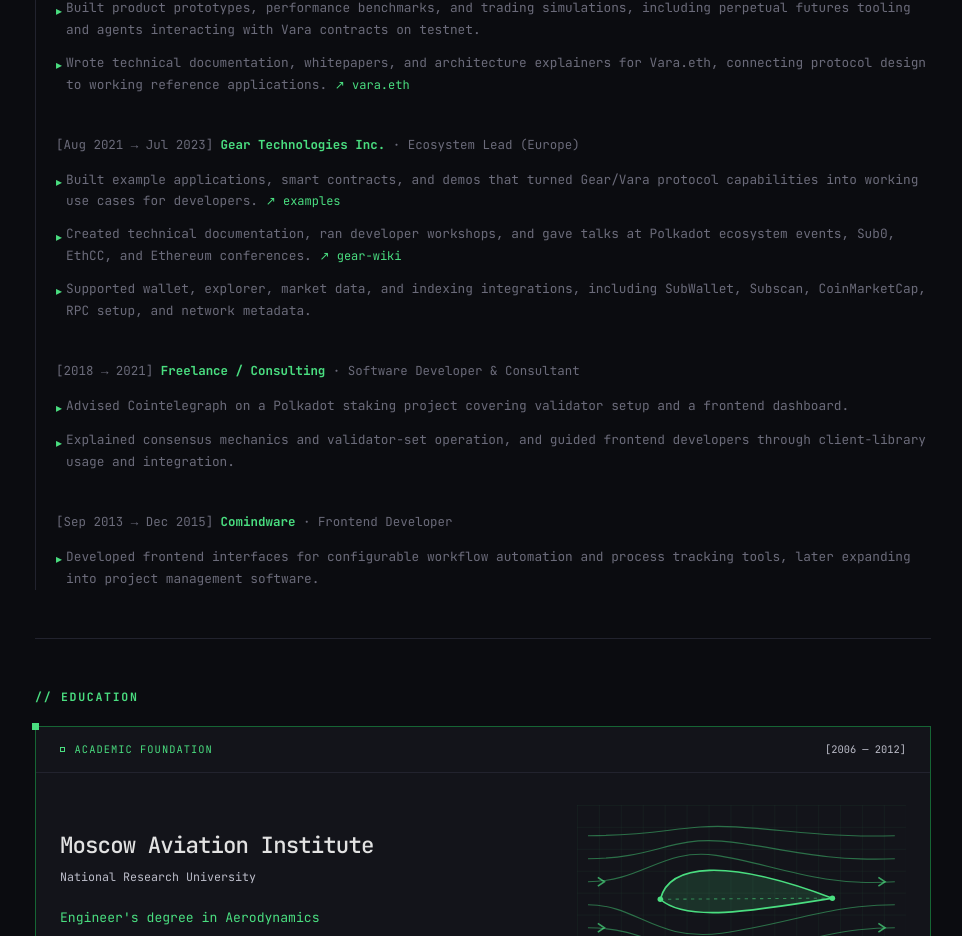
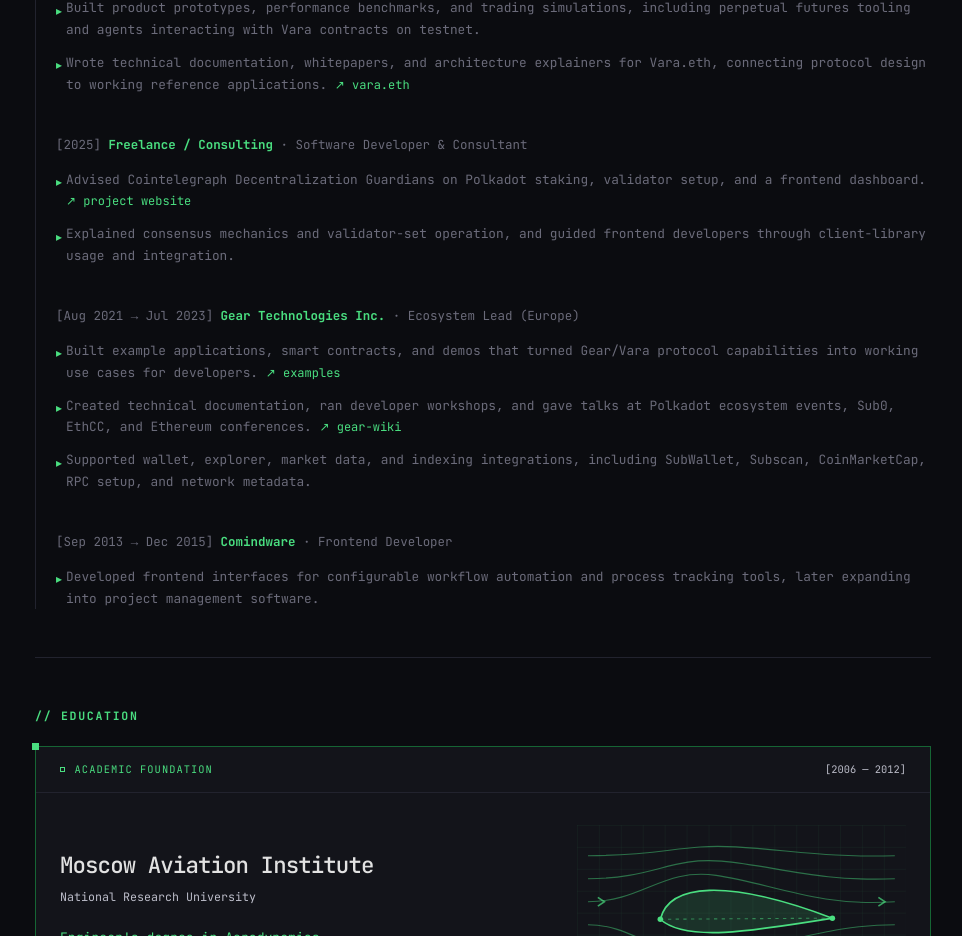
Before and after one commit to EugenWay/chainsawman, a React (Vite) app: page / in a window 1280 px wide. Shown: the part 1600-2536 px from the top of the page, without its empty margins (157-1119 px from the left). Built offline with nearby package versions, Linux system fonts and the light colour scheme.

Commit message:
fix: date Cointelegraph consulting to 2025 and link Guardians

```diff
--- a/src/App.tsx
+++ b/src/App.tsx
@@ -210,6 +210,21 @@
     ],
   },
   {
+    period: '2025',
+    org: 'Freelance / Consulting',
+    role: 'Software Developer & Consultant',
+    items: [
+      {
+        text: 'Advised Cointelegraph Decentralization Guardians on Polkadot staking, validator setup, and a frontend dashboard.',
+        link: { label: '↗ project website', url: 'https://cointelegraph-guardians.com/' },
+      },
+      {
+        text: 'Explained consensus mechanics and validator-set operation, and guided frontend developers through client-library usage and integration.',
+        link: null,
+      },
+    ],
+  },
+  {
     period: 'Aug 2021 → Jul 2023',
     org: 'Gear Technologies Inc.',
     role: 'Ecosystem Lead (Europe)',
@@ -224,21 +239,6 @@
       },
       {
         text: 'Supported wallet, explorer, market data, and indexing integrations, including SubWallet, Subscan, CoinMarketCap, RPC setup, and network metadata.',
-        link: null,
-      },
-    ],
-  },
-  {
-    period: '2018 → 2021',
-    org: 'Freelance / Consulting',
-    role: 'Software Developer & Consultant',
-    items: [
-      {
-        text: 'Advised Cointelegraph on a Polkadot staking project covering validator setup and a frontend dashboard.',
-        link: null,
-      },
-      {
-        text: 'Explained consensus mechanics and validator-set operation, and guided frontend developers through client-library usage and integration.',
         link: null,
       },
     ],
```
Also changed, not shown: content/knowledge-base.md (+3 -1 lines), 1 other file (tests, documents, lock files or other folders).
